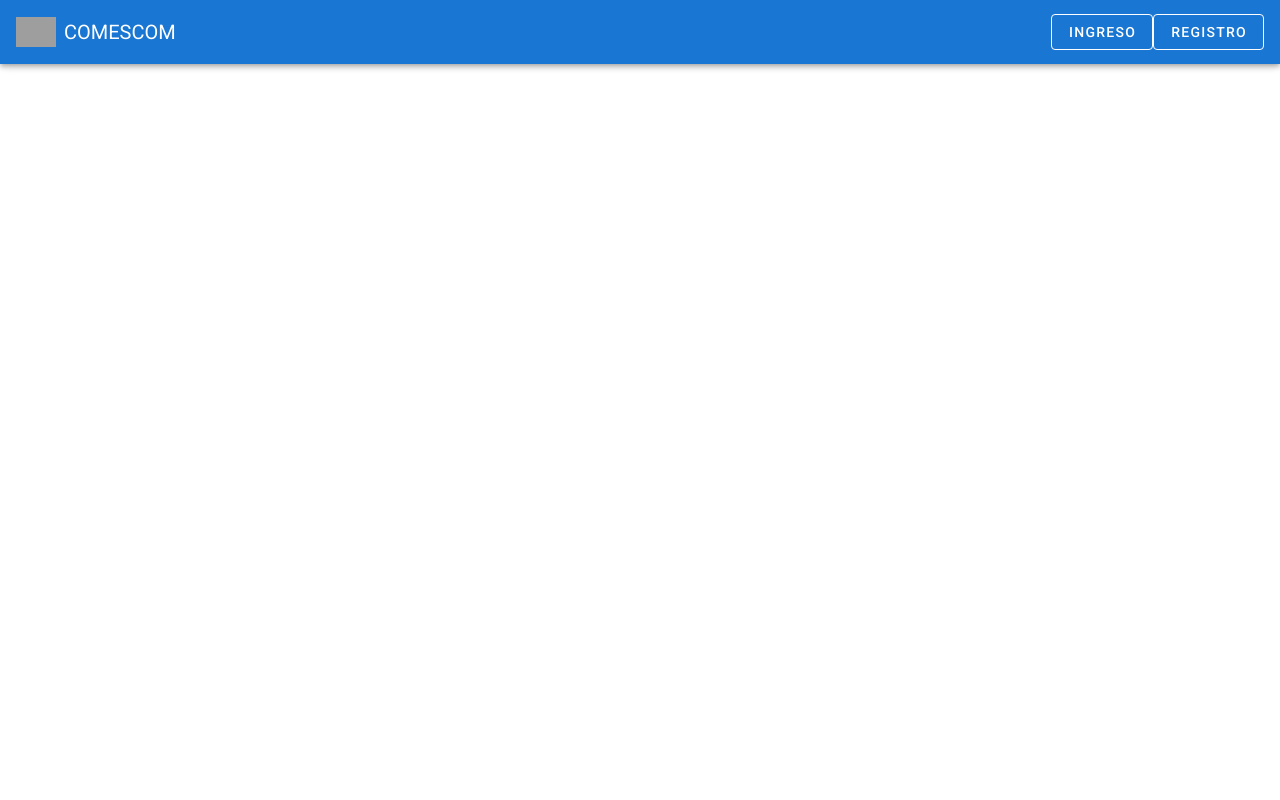
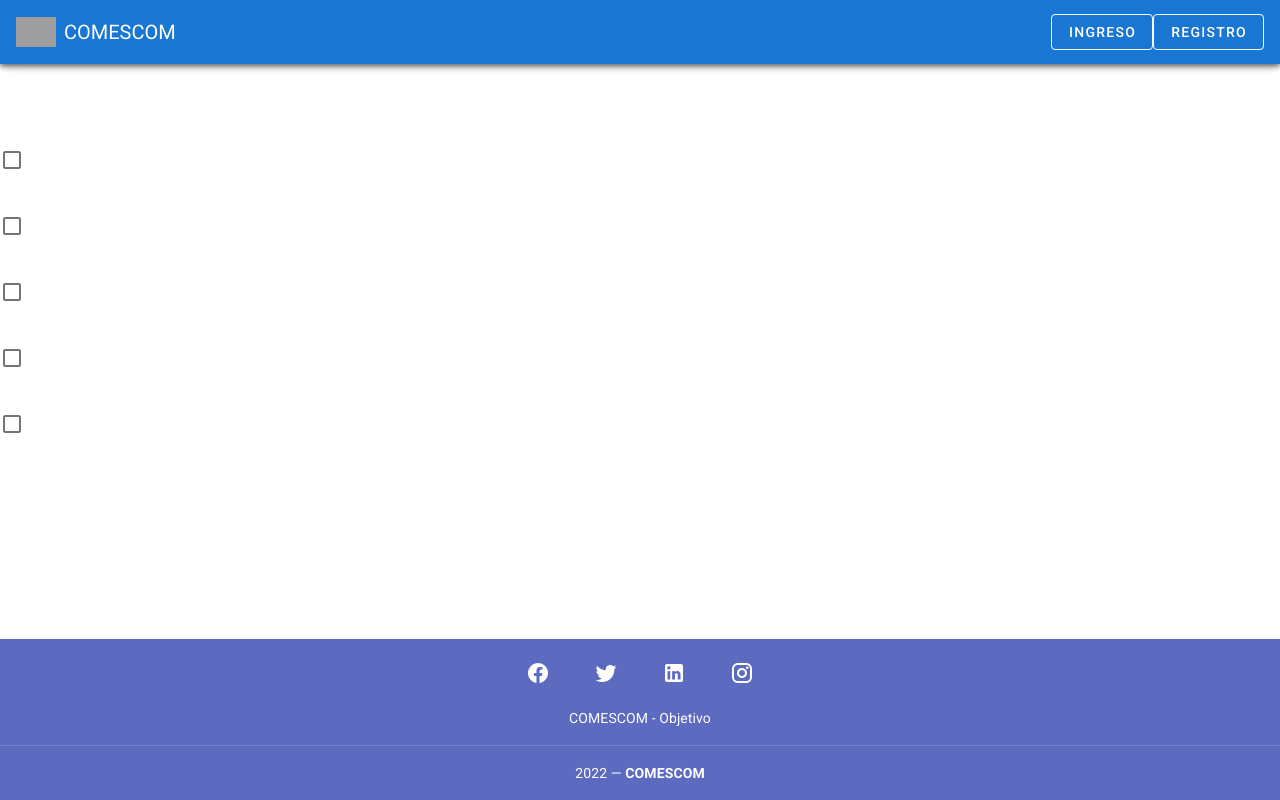
Before and after one commit to Emputed/comescomVUETIFY, a Vue app: page /#/ingredientes in a window 1280 px wide. Built offline with nearby package versions, Linux system fonts and the light colour scheme; grey boxes are pictures that could not be loaded.

Commit message:
Se agrego la vista Ingredientes pero aun falta arreglar los checkbutton

```diff
--- a/src/router/index.js
+++ b/src/router/index.js
@@ -19,6 +19,11 @@ const routes = [
     path:'/registro',
     name: 'registro',
     component: () => import('../views/Registro.vue')
+  },
+  {
+    path: '/ingredientes',
+    name: 'ingredientes',
+    component: () => import('../views/Ingredientes.vue')
   }
 ]
 
--- a/src/views/Ingredientes.vue
+++ b/src/views/Ingredientes.vue
@@ -1,18 +1,36 @@
 <template>
     <v-app>
-
+        <Navbar></Navbar>
+        <v-content>
+            <v-checkbox
+              v-for="(verdura, index) in verduras" :key="index"
+              label= ""
+              color="success"
+            ></v-checkbox>
+        </v-content>
+        <Footer></Footer>
     </v-app>
 </template>
 
 <script>
+    import Navbar from '@/components/Navbar';
     import Footer from '@/components/Footer';
 
     export default{
         name: 'Ingredientes',
-
         components:{
+            Navbar,
             Footer
-        }
+        },
+        data: () => ({
+            verduras:[
+                {name: 'ACEITUNAS NEGRAS', calorias: '349'},
+                {name: 'ACEITUNAS VERDES', calorias: '132'},
+                {name: 'ACELGAS', calorias: '33'},
+                {name: 'APIO', calorias: '20'},
+                {name: 'BRÓCOLI', calorias: '31'},
+            ]
+        })
     }
 </script>
 
```
